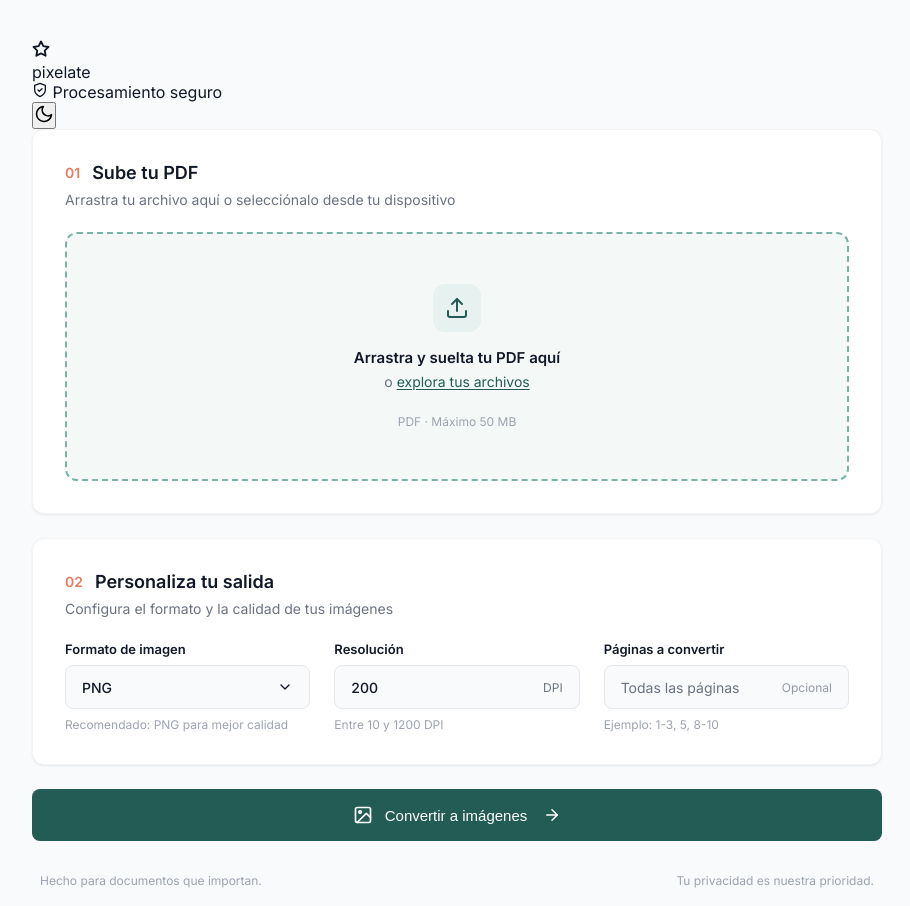
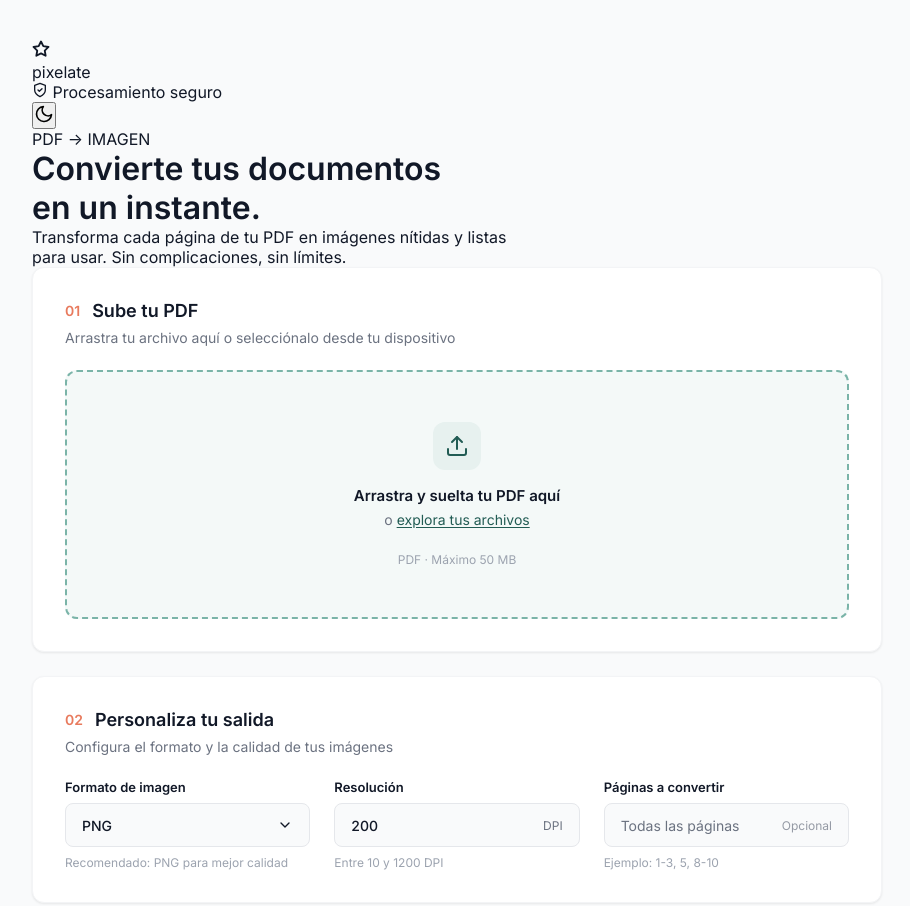
Before and after one commit to Julian-codee/PDFS_CONVERTER, a plain HTML site: page Frontend/index.html in a window 1280 px wide. Shown: the top 906 px of the page, without its empty margins (183-1093 px from the left). Drawn offline with Linux system fonts and the light colour scheme.

Commit message:
Agregamos Hero version html

```diff
--- a/Frontend/index.html
+++ b/Frontend/index.html
@@ -24,22 +24,27 @@
             <header class="top-nav">
                 <div class="logo">
                     <div class="logo-icon">
-                    <svg width="18" height="18" viewBox="0 0 24 24" fill="none" stroke="currentColor" stroke-width="2.5" stroke-linecap="round" stroke-linejoin="round">
-                        <polygon points="12 2 15.09 8.26 22 9.27 17 14.14 18.18 21.02 12 17.77 5.82 21.02 7 14.14 2 9.27 8.91 8.26 12 2"></polygon>
+                        <svg width="18" height="18" viewBox="0 0 24 24" fill="none" stroke="currentColor"
+                            stroke-width="2.5" stroke-linecap="round" stroke-linejoin="round">
+                            <polygon
+                                points="12 2 15.09 8.26 22 9.27 17 14.14 18.18 21.02 12 17.77 5.82 21.02 7 14.14 2 9.27 8.91 8.26 12 2">
+                            </polygon>
                         </svg>
                     </div>
                     <span class="logo-text">pixelate</span>
                 </div>
                 <div class="nav-actions">
                     <div class="secure-badge">
-                    <svg width="16" height="16" viewBox="0 0 24 24" fill="none" stroke="currentColor" stroke-width="2" stroke-linecap="round" stroke-linejoin="round">
+                        <svg width="16" height="16" viewBox="0 0 24 24" fill="none" stroke="currentColor"
+                            stroke-width="2" stroke-linecap="round" stroke-linejoin="round">
                             <path d="M12 22s8-4 8-10V5l-8-3-8 3v7c0 6 8 10 8 10z"></path>
                             <path d="M9 12l2 2 4-4"></path>
                         </svg>
                         <span>Procesamiento seguro</span>
                     </div>
                     <button class="theme-toggle">
-                    <svg width="20" height="20" viewBox="0 0 24 24" fill="none" stroke="currentColor" stroke-width="2" stroke-linecap="round" stroke-linejoin="round">
+                        <svg width="20" height="20" viewBox="0 0 24 24" fill="none" stroke="currentColor"
+                            stroke-width="2" stroke-linecap="round" stroke-linejoin="round">
                             <path d="M21 12.79A9 9 0 1 1 11.21 3 7 7 0 0 0 21 12.79z"></path>
                         </svg>
                     </button>
@@ -47,6 +52,22 @@
             </header>
 
 
+
+            <!--Hero-->
+
+            <div class="hero">
+                <div class="hero-badge">
+                    <span class="dot"></span> PDF → IMAGEN
+                </div>
+                <h1 class="hero-title">
+                    Convierte tus documentos<br>
+                    <span class="hero-title-italic">en un instante.</span>
+                </h1>
+                <p class="hero-description">
+                    Transforma cada página de tu PDF en imágenes nítidas y listas<br>
+                    para usar. Sin complicaciones, sin límites.
+                </p>
+            </div>
 
 
             </section>
```
Lines whose indentation alone changed are shown as unchanged.
